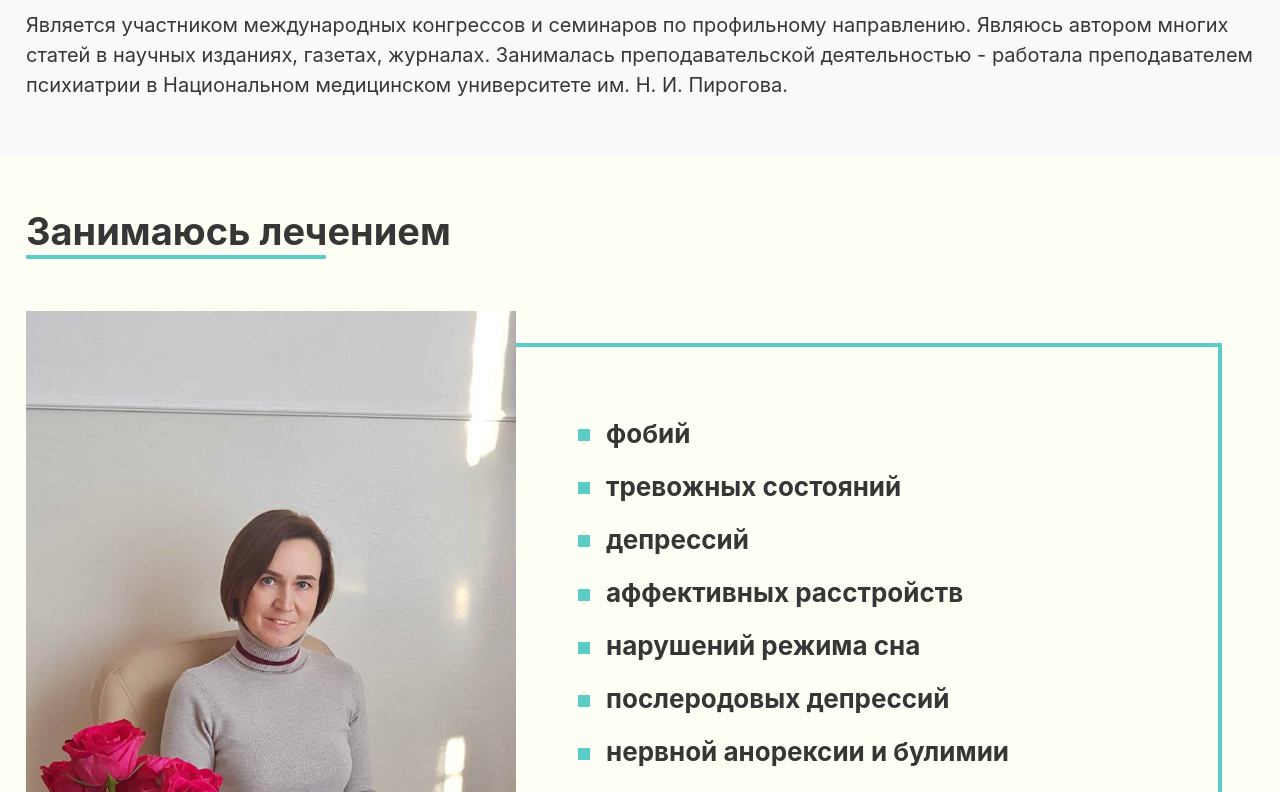
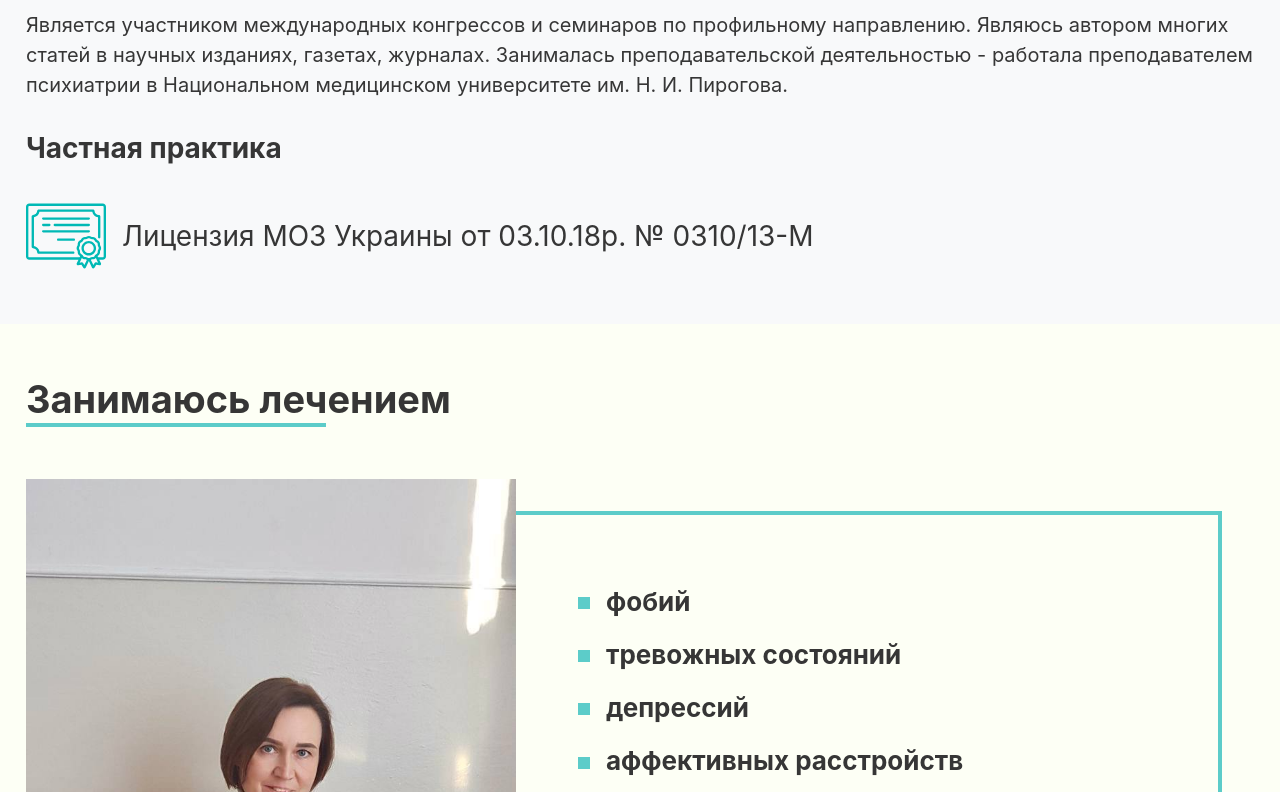
Before and after one commit to Shperung/psychology, a Next.js app: page /ru in a window 1280 px wide. Shown: the part 1208-2000 px from the top of the page. Built offline with nearby package versions, Linux system fonts and the light colour scheme.

Commit message:
Add licens

```diff
--- a/content/index.content.tsx
+++ b/content/index.content.tsx
@@ -48,7 +48,7 @@ export default function IndexContent(props) {
           </a>
         </div>
         <figure className={styles.main_figure}>
-          <img src="/main.jpg" alt="" />
+          <img src="/main2.jpg" alt="" />
           <div className={styles.main_personal}>
             <h2>
               <Trans lang={lang}>Редько Тетяна Георгіївна</Trans>
@@ -108,6 +108,16 @@ export default function IndexContent(props) {
                 медичному університеті ім. М. І. Пирогова.
               </Trans>
             </p>
+
+            <h3 className={styles.h3}>
+              <Trans lang={lang}>Приватна практика</Trans>
+            </h3>
+            <figure className={styles.license}>
+              <img src="/license.svg" alt="Ліцензія" />
+              <figcaption>
+                <Trans lang={lang}>Ліцензія МОЗ України від 03.10.18р. № 0310/13-М</Trans>
+              </figcaption>
+            </figure>
           </div>
         </div>
       </section>
@@ -204,6 +214,35 @@ export default function IndexContent(props) {
         </div>
       </section>
 
+      {/*  analis_section */}
+      <section className={`${styles.section} ${styles.prof_section}`}>
+        <div data-container>
+          <h2 className={styles.h2}>
+            <Trans lang={lang}>Психоаналіз</Trans>
+          </h2>
+          <div className={styles.prof_blocks}>
+            <figure className={styles.analis_figure}>
+              <img src="/main.jpg" alt="Редько Тетяна Георгіївна" />
+            </figure>
+            <div className={styles.analis_border}>
+              <p>
+                <Trans lang={lang}>
+                  Проводжу психокорекцію особистісних порушень, займаюсь питаннями психоаналізу.
+                  Співпрацюю у команді з психологом, сексопатологом, наркологом та терапевтом.
+                </Trans>{' '}
+              </p>
+              <p>
+                <Trans lang={lang}>
+                  Проводжу консультування пацієнтів, які перебувають за кордоном. Надаю
+                  індивідуальні, сімейні та групові консультації. Проводжу медичний супровід
+                  пацієнтів з психічними розладами, які супроводжуються суїцидальною поведінкою.
+                </Trans>
+              </p>
+            </div>
+          </div>
+        </div>
+      </section>
+
       {/*  footer */}
       <FooterBlock lang={lang} />
     </main>
--- a/content/index.module.scss
+++ b/content/index.module.scss
@@ -289,3 +289,54 @@ $phone-min: 420px;
     width: 100%;
   }
 }
+
+.analis_border {
+  border: 4px solid var(--color-primary);
+  width: 100%;
+  padding: 68px;
+  position: relative;
+  top: 32px;
+  left: -32px;
+  padding-left: 90px;
+
+  @media (max-width: $tablat) {
+    top: 32px;
+    padding-left: 72px;
+  }
+
+  p {
+    font-size: 20px;
+    line-height: 1.5;
+    margin-bottom: 8px;
+  }
+}
+
+.analis_figure {
+  width: 380px;
+  position: relative;
+  z-index: 2;
+  flex-shrink: 0;
+
+  img {
+    width: 100%;
+  }
+}
+
+.h3 {
+  font-size: 28px;
+}
+
+.license {
+  display: flex;
+  align-items: center;
+
+  img {
+    width: 80px;
+    flex-shrink: 0;
+  }
+
+  figcaption {
+    padding-left: 16px;
+    font-size: 28px;
+  }
+}
--- a/trans/ru.json
+++ b/trans/ru.json
@@ -38,5 +38,11 @@
 	"Володію методами гіпнозу. Маю сертифікати «Гіпноз - як метод роботи з ресурсом клієнта», «Гіпнотерапія - тонкощі професії».": "Владею методами гипноза. Имею сертификаты «Гипноз - как метод работы с ресурсом клиента», «Гипнотерапия - тонкости профессии».",
 	"Займалась викладацькою діяльністю - працювала викладачем психіатрії в Національному медичному університеті ім. М. І. Пирогова.": "Занималась преподавательской деятельностью - работала преподавателем психиатрии в Национальном медицинском университете им. Н. И. Пирогова.",
 	"Займаюсь лікуванням": "Занимаюсь лечением",
-	"Є учасником міжнародних конгресів та семінарів з профільного направлення. Являюсь автором багатьох статей в наукових виданнях, газетах, журналах.": "Является участником международных конгрессов и семинаров по профильному направлению. Являюсь автором многих статей в научных изданиях, газетах, журналах."
+	"Є учасником міжнародних конгресів та семінарів з профільного направлення. Являюсь автором багатьох статей в наукових виданнях, газетах, журналах.": "Является участником международных конгрессов и семинаров по профильному направлению. Являюсь автором многих статей в научных изданиях, газетах, журналах.",
+	"Проводжу психокорекцію особистісних порушень, займаюсь питаннями психоаналізу. Співпрацюю у команді з психологом, сексопатологом, наркологом та терапевтом.": "Провожу психокоррекции личностных нарушений, занимаюсь вопросами психоанализа. Сотрудничаю в команде с психологом, сексопатологом, наркологом и терапевтом.",
+	"Проводжу консультування пацієнтів, які перебувають за кордоном. Надаю індивідуальні, сімейні та групові консультації. Проводжу медичний супровід пацієнтів з психічними розладами, які супроводжуються суїцидальною поведінкою.": "Провожу консультации пациентов, находящихся за рубежом. Сделайте, семейные и групповые консультации. Провожу медицинское сопровождение пациентов с психическими расстройствами, сопровождающимися суицидальным поведением.",
+	"Психоаналіз": "Психоанализ",
+	"Приватна практика": "Частная практика",
+	"Ліцензія МОЗ України від 03.10.18р. № 0310/13-М": "Лицензия МОЗ Украины от 03.10.18р. № 0310/13-М",
+	"Гіпноз": "Гипноз"
 }
```
Also changed, not shown: public/license.svg (added), public/main2.jpg (added).
